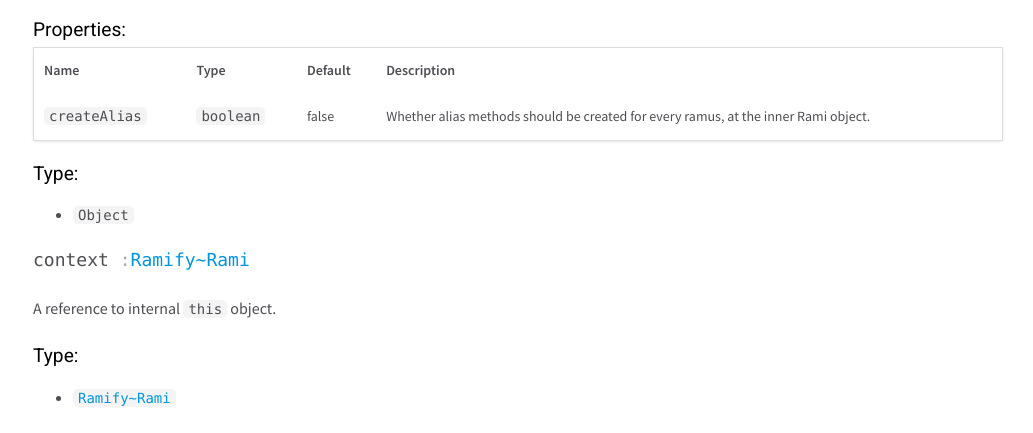
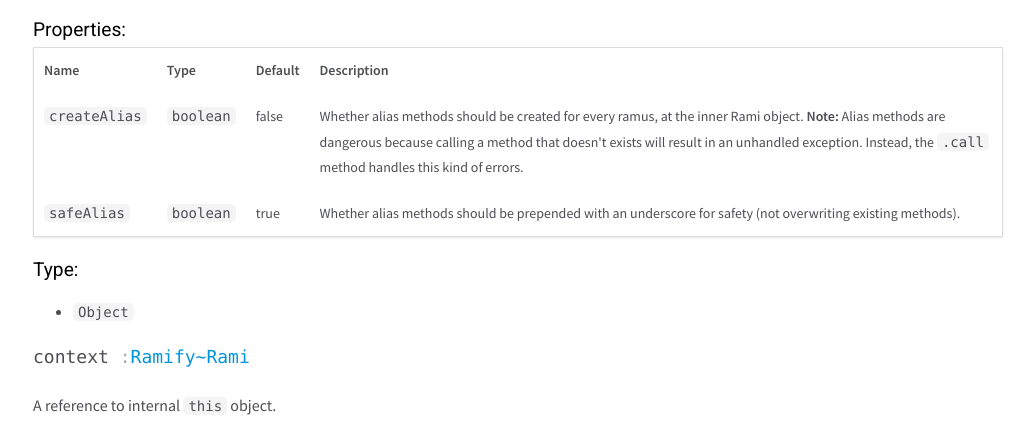
Before and after one commit to zisiszikos/ramify, a website: page docs/Ramify.html in a window 1280 px wide. Shown: the part 1181-1614 px from the top of the page, without its empty margins (247-1280 px from the left). Drawn offline with nearby package versions, Linux system fonts and the light colour scheme.

Commit message:
Added safeAlias configuration property for creating methods without the safe underscore prepend.

```diff
--- a/docs/Ramify.html
+++ b/docs/Ramify.html
@@ -431,7 +431,42 @@ var myController = new Ramify();</code></pre>
 
 
             <td class="description last"><p>Whether alias methods should be
-created for every ramus, at the inner Rami object.</p></td>
+created for every ramus, at the inner Rami object. <strong>Note:</strong> Alias methods
+are dangerous because calling a method that doesn't exists will result
+in an unhandled exception. Instead, the <code>.call</code> method handles this kind
+of errors.</p></td>
+        </tr>
+
+
+
+
+
+        <tr>
+
+                <td class="name"><code>safeAlias</code></td>
+
+
+            <td class="type">
+
+
+<span class="param-type"><code>boolean</code></span>
+
+
+
+            </td>
+
+
+
+
+                <td class="default">
+
+                    true
+
+                </td>
+
+
+            <td class="description last"><p>Whether alias methods should be
+prepended with an underscore for safety (not overwriting existing methods).</p></td>
         </tr>
 
 
@@ -1787,7 +1822,7 @@ myController.setContent('anotherRamusName', 'someValue');</code></pre>
 <br class="clear">
 
 <footer>
-    Generated by <a href="https://github.com/jsdoc3/jsdoc">JSDoc 3.5.5</a> on Thu Jan 04 2018 01:29:40 GMT+0200 (EET) using the Minami theme.
+    Generated by <a href="https://github.com/jsdoc3/jsdoc">JSDoc 3.5.5</a> on Thu Jan 04 2018 01:58:49 GMT+0200 (EET) using the Minami theme.
 </footer>
 
 <script>prettyPrint();</script>
```
Also changed, not shown: docs/Ramify-Rami.html (+1 -1 lines), docs/Ramify.RamifyError.html (+1 -1 lines), docs/index.html (+1 -1 lines), ramify.js (+15 -7 lines), dist/ramify.min.js.
